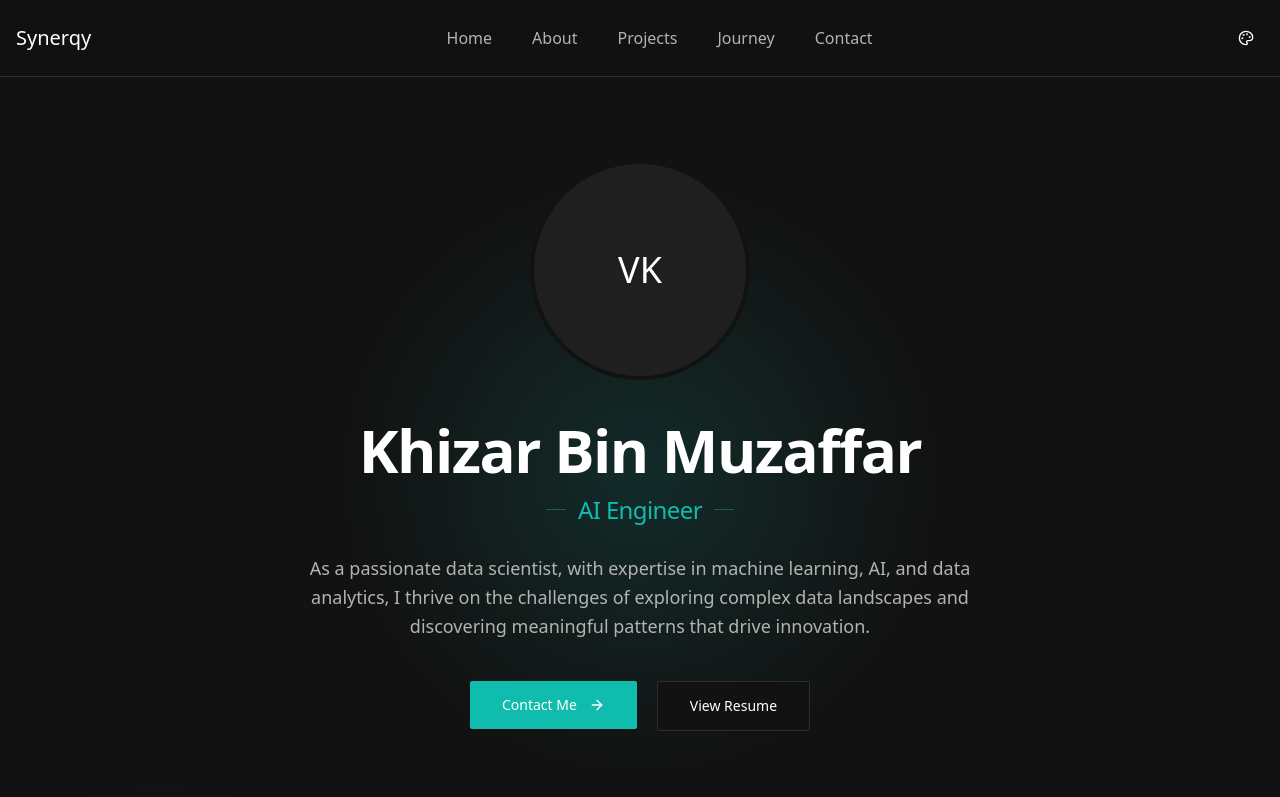
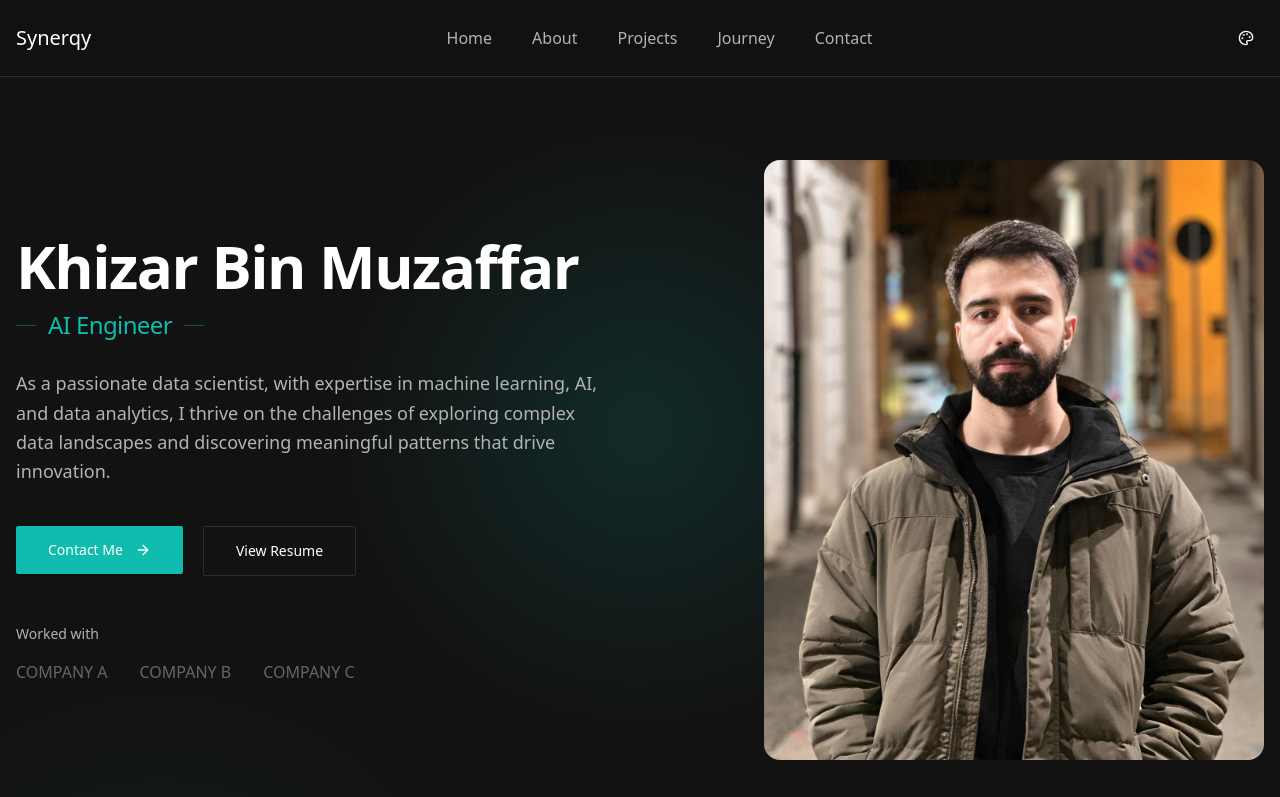
Before and after one commit to Khizar-BM/Khizar-BM.github.io, a Next.js app: page / in a window 1280 px wide. Shown: the top 797 px of the page. Built offline with nearby package versions, Linux system fonts and the light colour scheme.

Commit message:
complete v1 8

```diff
--- a/src/components/hero-section.tsx
+++ b/src/components/hero-section.tsx
@@ -23,8 +23,26 @@ const fadeInUp = {
   }
 }
 
+const fadeInLeft = {
+  hidden: { opacity: 0, x: -30 },
+  visible: {
+    opacity: 1,
+    x: 0,
+    transition: { duration: 0.7, ease: "easeOut" }
+  }
+}
+
+const fadeInRight = {
+  hidden: { opacity: 0, x: 30 },
+  visible: {
+    opacity: 1,
+    x: 0,
+    transition: { duration: 0.7, ease: "easeOut" }
+  }
+}
+
 const imageAnimation = {
-  hidden: { opacity: 0, scale: 0.8 },
+  hidden: { opacity: 0, scale: 0.95 },
   visible: {
     opacity: 1,
     scale: 1,
@@ -53,9 +71,7 @@ const buttonHoverAnimation = {
 
 export default function HeroSection() {
   return (
-    <section id="home" className="section bg-background pt-32 md:pt-40 pb-24 relative">
-
-
+    <section id="home" className="section bg-background pt-32 md:pt-40 pb-24 relative overflow-hidden">
       {/* Radial gradient highlight */}
       <motion.div
         className="absolute left-1/2 top-1/2 -translate-x-1/2 -translate-y-1/2 w-full h-full max-w-[800px] max-h-[600px] opacity-[1.5] pointer-events-none"
@@ -70,39 +86,13 @@ export default function HeroSection() {
       {/* Content */}
       <div className="container-custom relative z-10">
         <motion.div
-          className="flex flex-col items-center justify-center text-center"
+          className="grid grid-cols-1 lg:grid-cols-2 gap-10 lg:gap-20 items-center"
           initial="hidden"
           animate="visible"
           variants={staggerContainer}
         >
-          {/* Profile Image */}
-          <motion.div
-            className="mb-10"
-            variants={imageAnimation}
-          >
-            <motion.div
-              className="avatar border-4 border-background relative"
-              animate={{
-                boxShadow: [
-                  "0 0 20px rgba(0, 0, 0, 0.2)",
-                  "0 0 30px rgba(var(--primary), 0.3)",
-                  "0 0 20px rgba(0, 0, 0, 0.2)"
-                ]
-              }}
-              transition={{
-                duration: 3,
-                repeat: Infinity,
-                repeatType: "reverse"
-              }}
-            >
-              {/* Replace with your actual image */}
-              <div className="bg-card flex items-center justify-center w-full h-full">
-                <span className="text-4xl font-light">VK</span>
-              </div>
-            </motion.div>
-          </motion.div>
-
-          {/* Name & Title */}
+          {/* Left Content - Text */}
+          <motion.div className="order-2 lg:order-1 text-center lg:text-left" variants={fadeInLeft}>
             <motion.div variants={fadeInUp}>
               <motion.h1
                 className="text-4xl md:text-5xl lg:text-6xl font-bold mb-3"
@@ -125,7 +115,7 @@ export default function HeroSection() {
 
             {/* Description */}
             <motion.p
-            className="dark-mode-text max-w-2xl mx-auto mb-10 leading-relaxed text-lg"
+              className="dark-mode-text max-w-2xl mx-auto lg:mx-0 mb-10 leading-relaxed text-lg"
               variants={fadeInUp}
             >
               As a passionate data scientist, with expertise in machine learning, AI, and data
@@ -135,7 +125,7 @@ export default function HeroSection() {
 
             {/* Buttons */}
             <motion.div
-            className="flex flex-wrap gap-5 justify-center"
+              className="flex flex-wrap gap-5 justify-center lg:justify-start"
               variants={fadeInUp}
             >
               <motion.div whileHover={buttonHoverAnimation}>
@@ -153,12 +143,12 @@ export default function HeroSection() {
 
             {/* Simple social proof */}
             <motion.div
-            className="mt-16 flex flex-col items-center"
+              className="mt-12 flex flex-col items-center lg:items-start"
               variants={fadeInUp}
             >
               <p className="text-sm text-muted-foreground mb-4">Worked with</p>
               <motion.div
-              className="flex flex-wrap justify-center gap-8 opacity-70"
+                className="flex flex-wrap justify-center lg:justify-start gap-8 opacity-70"
                 initial={{ opacity: 0 }}
                 animate={{ opacity: 0.7 }}
                 transition={{ delay: 1.5, duration: 1 }}
@@ -185,6 +175,41 @@ export default function HeroSection() {
               </motion.div>
             </motion.div>
           </motion.div>
+
+          {/* Right Content - Image */}
+          <motion.div
+            className="order-1 lg:order-2 flex justify-center lg:justify-end"
+            variants={fadeInRight}
+          >
+            <motion.div
+              className="relative w-72 h-72 md:w-96 md:h-96 lg:w-[500px] lg:h-[600px] overflow-hidden rounded-2xl"
+              animate={{
+                boxShadow: [
+                  "0 0 30px rgba(0, 0, 0, 0.15)",
+                  "0 0 40px rgba(var(--primary), 0.2)",
+                  "0 0 30px rgba(0, 0, 0, 0.15)"
+                ]
+              }}
+              transition={{
+                duration: 3,
+                repeat: Infinity,
+                repeatType: "reverse"
+              }}
+            >
+              <Image
+                src="/images/dp.jpeg"
+                alt="Khizar Bin Muzaffar"
+                fill
+                sizes="(max-width: 768px) 288px, (max-width: 1024px) 384px, 500px"
+                priority
+                style={{
+                  objectFit: 'cover',
+                  objectPosition: "center center",
+                }}
+              />
+            </motion.div>
+          </motion.div>
+        </motion.div>
       </div>
     </section>
   )
```
Also changed, not shown: public/images/dp.jpeg (added). Lines whose indentation alone changed are shown as unchanged.
